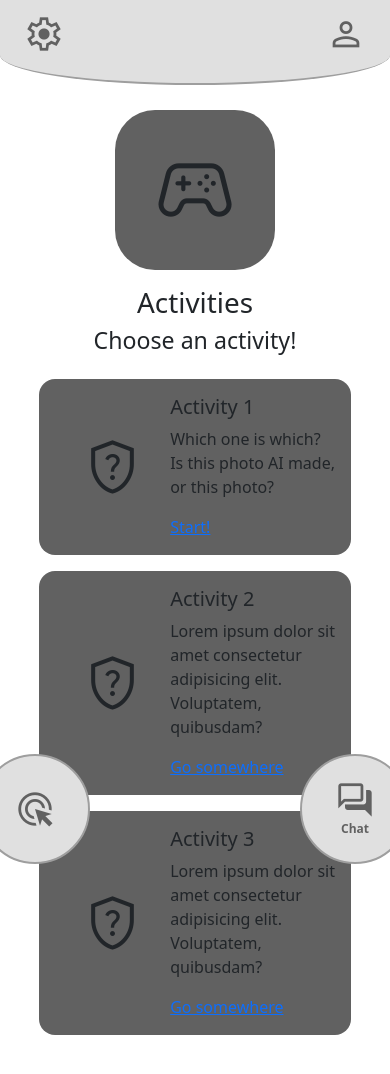
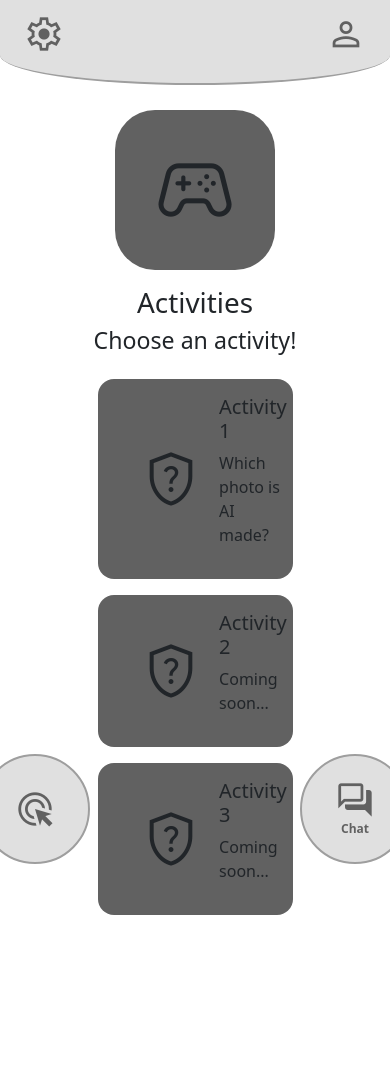
Before and after one commit to PavloDolzhenko/1800_202630_23, a website built with Vite: page activities.html in a window 390 px wide. After the commit the page ends 1035 px from the top, so only its background shows below. Built offline with nearby package versions, Linux system fonts and the light colour scheme.

Commit message:
made layout for activites.html more mobile friendly

```diff
--- a/activities.html
+++ b/activities.html
@@ -53,30 +53,34 @@
         <span class="material-symbols-outlined" id="controller-icon">stadia_controller</span>
         <h1>Activities</h1>
         <h3>Choose an activity!</h3>
+
+        <!-- Activity 1 -->
         <div class="d-flex position-relative activity-card">
-                <span class="material-symbols-outlined card-icons" class="flex-shrink-0 me-3">shield_question</span>
-                <div>
+            <span class="material-symbols-outlined card-icons flex-shrink-0 me-3">shield_question</span>
+            <div class="flex-grow-1">
                 <h5 class="mt-0">Activity 1</h5>
-                    <p>Which one is which? Is this photo AI made, or this photo?</p>
-                    <a href="game-1.html" class="stretched-link">Start!</a>
+                <p>Which photo is AI made?</p>
+                <a href="game-1.html" class="stretched-link"></a>
             </div>
         </div>
 
+        <!-- Activity 2 -->
         <div class="d-flex position-relative activity-card">
-                <span class="material-symbols-outlined card-icons" class="flex-shrink-0 me-3">shield_question</span>
-                <div>
+            <span class="material-symbols-outlined card-icons flex-shrink-0 me-3">shield_question</span>
+            <div class="flex-grow-1">
                 <h5 class="mt-0">Activity 2</h5>
-                    <p>Lorem ipsum dolor sit amet consectetur adipisicing elit. Voluptatem, quibusdam?</p>
-                    <a href="#" class="stretched-link">Go somewhere</a>
+                <p>Coming soon...</p>
+                <a href="javascript:void(0);" class="stretched-link"></a>
             </div>
         </div>
 
+        <!-- Activity 3 -->
         <div class="d-flex position-relative activity-card">
-                <span class="material-symbols-outlined card-icons" class="flex-shrink-0 me-3">shield_question</span>
-                <div>
+            <span class="material-symbols-outlined card-icons flex-shrink-0 me-3">shield_question</span>
+            <div class="flex-grow-1">
                 <h5 class="mt-0">Activity 3</h5>
-                    <p>Lorem ipsum dolor sit amet consectetur adipisicing elit. Voluptatem, quibusdam?</p>
-                    <a href="#" class="stretched-link">Go somewhere</a>
+                <p>Coming soon...</p>
+                <a href="javascript:void(0);" class="stretched-link"></a>
             </div>
         </div>
     </div>
--- a/styles/activities.css
+++ b/styles/activities.css
@@ -28,7 +28,7 @@ h1, h3{
 
 .activity-card{
     margin-top: 1em;
-    width: 80vw;
+    width: 50vw;
     background-color: var(--icon-color);
     border: var(--nav-border);
     border-radius: 1em;
```
Also changed, not shown: game-1.html (+1 -1 lines). Lines whose indentation alone changed are shown as unchanged.
